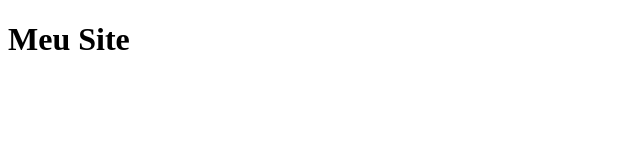
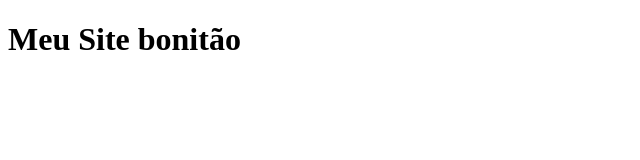
Before and after one commit to Thaaynara/teste-git, a plain HTML site: page index.html in a window 1280 px wide. Shown: the whole page, without its empty margins (0-640 px from the left). Drawn offline with Linux system fonts and the light colour scheme.

Commit message:
alterando titulo do site

```diff
--- a/index.html
+++ b/index.html
@@ -6,6 +6,6 @@
     <title>Document</title>
 </head>
 <body>
-    <h1>Meu Site</h1>
+    <h1>Meu Site bonitão</h1>
 </body>
 </html>
```
